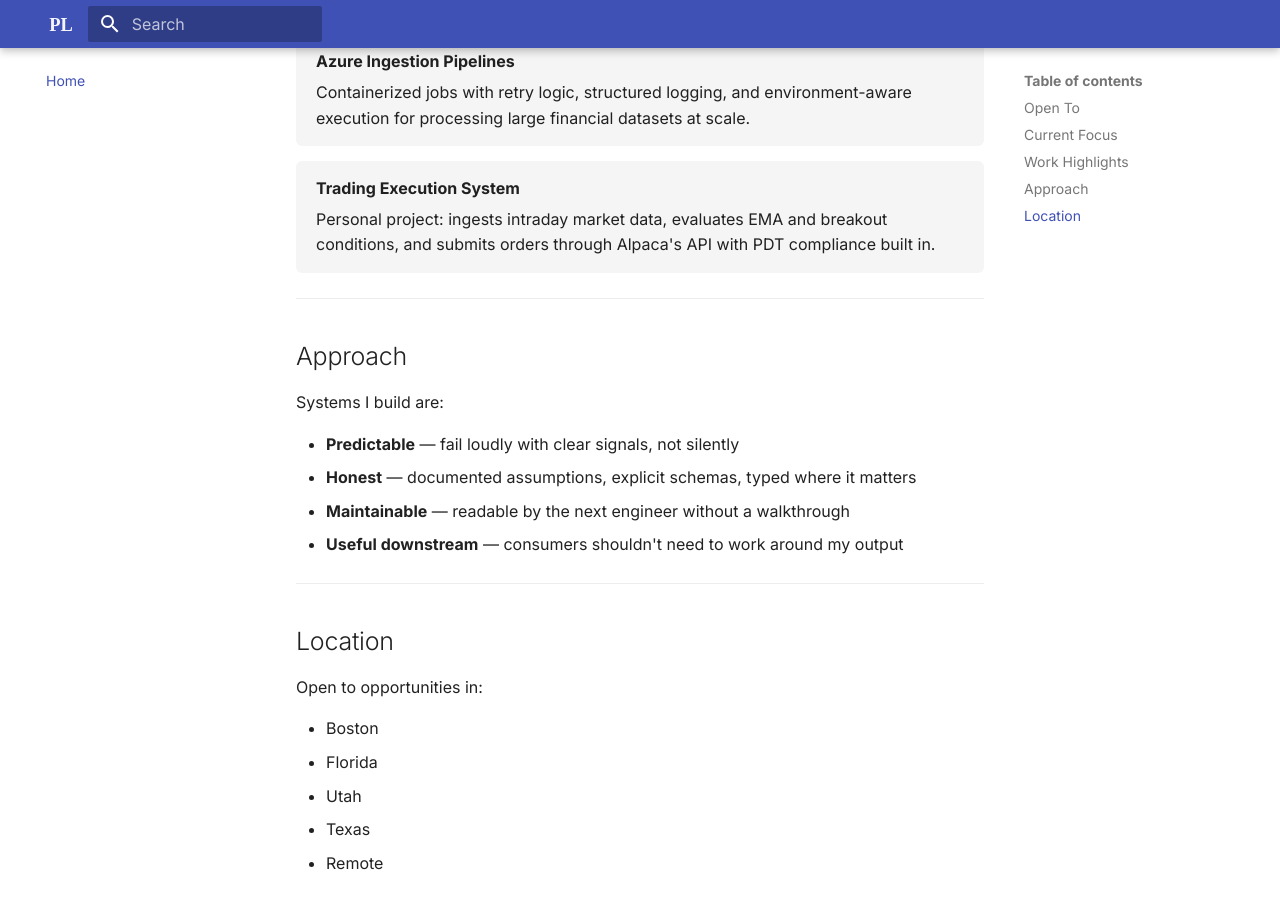
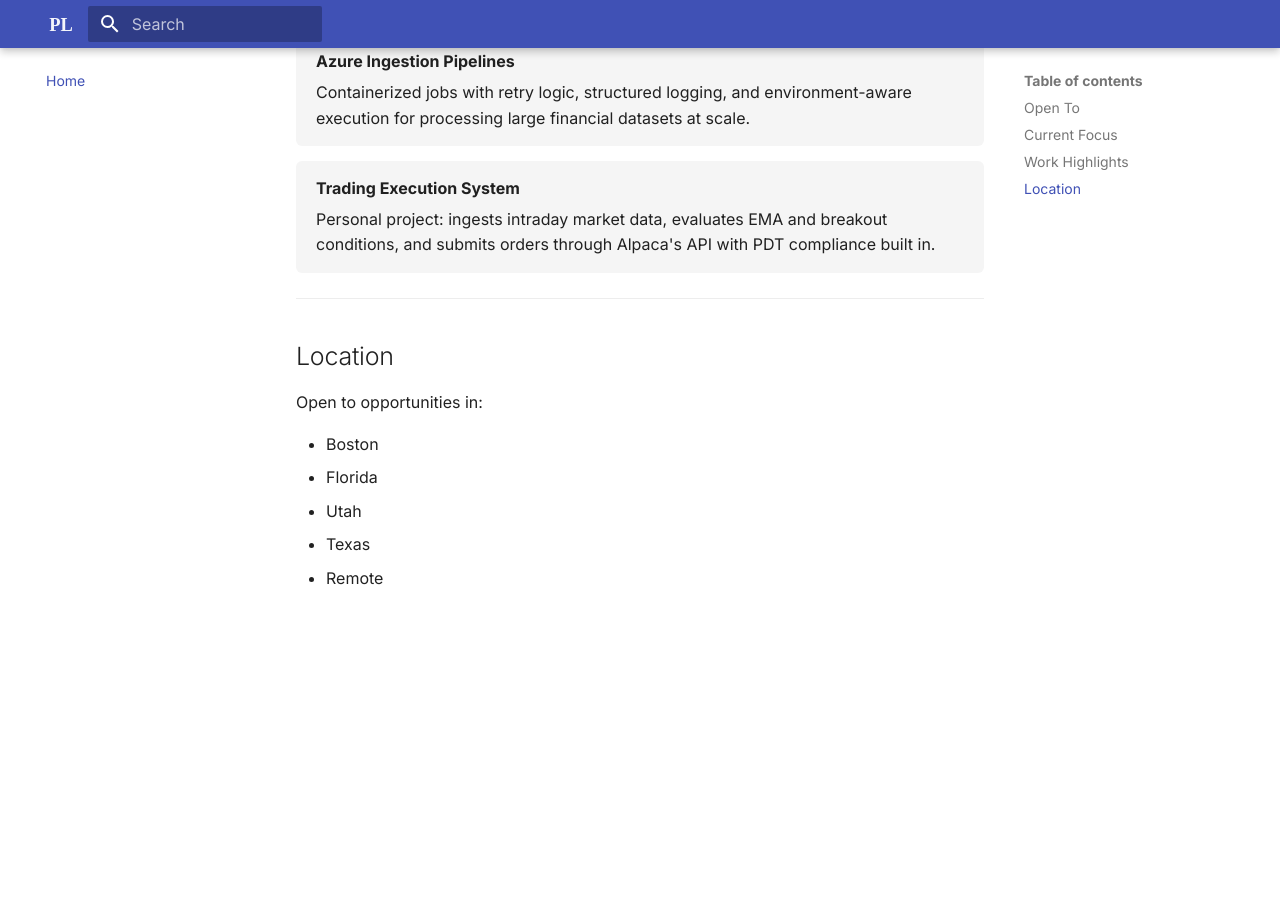
Before and after one commit to paluro567/personal-website, an MkDocs documentation site: the page built from docs/index.md, in a window 1280 px wide and 900 px high, scrolled down 1277 px. Built offline with MkDocs 1.6.1 and Material for MkDocs 9.7.7, drawn with Linux system fonts in a browser that asks for light colours; after the commit the page ends 1892 px from its top, so only the background shows below that.

Commit message:
clean up

```diff
--- a/docs/index.md
+++ b/docs/index.md
@@ -56,17 +56,6 @@ Personal project: ingests intraday market data, evaluates EMA and breakout condi
 
 ---
 
-## Approach
-
-Systems I build are:
-
-- **Predictable** — fail loudly with clear signals, not silently
-- **Honest** — documented assumptions, explicit schemas, typed where it matters
-- **Maintainable** — readable by the next engineer without a walkthrough
-- **Useful downstream** — consumers shouldn't need to work around my output
-
----
-
 ## Location
 
 Open to opportunities in:
```
Also changed, not shown: site/index.html, site/search/search_index.json.
